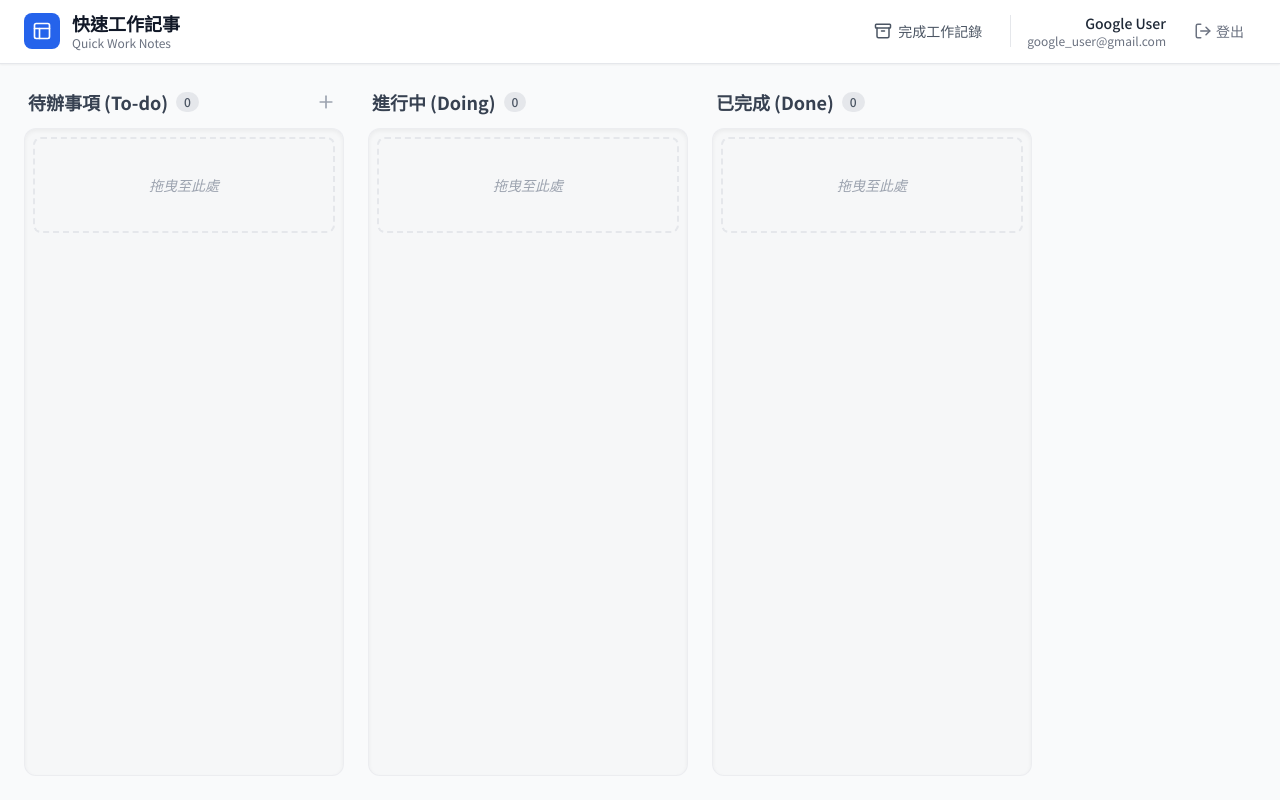
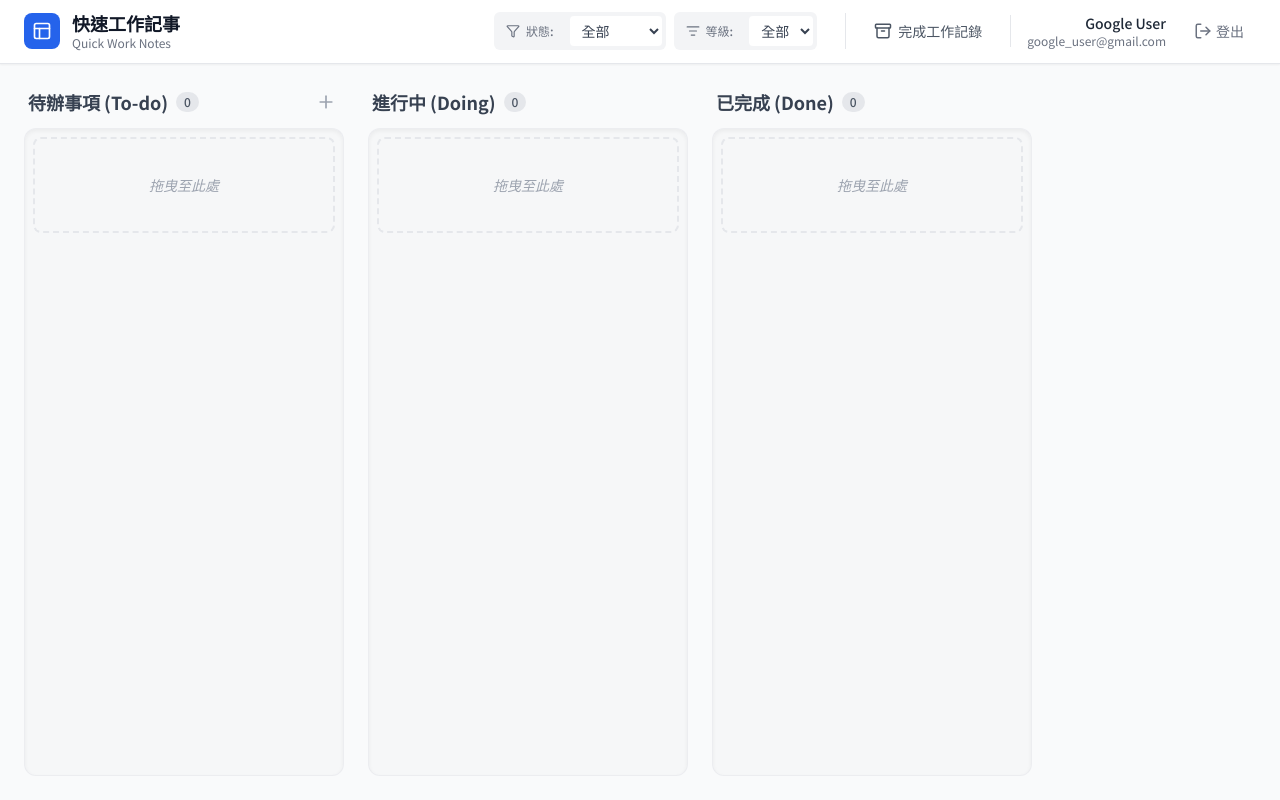
Before and after one commit to fantasyjack99/fastwork, a React (Vite) app: page / in a window 1280 px wide. Both pictures are taken after a click on the button "使用 Google 帳號登入". Built offline with nearby package versions, Linux system fonts and the light colour scheme.

Commit message:
feat: Add task filtering and priority weighting
Introduces helpers for determining task criticality and priority weight.
Implements filtering logic for tasks based on due date and status.
Enables visual highlighting of critical tasks.

```diff
--- a/components/Board.tsx
+++ b/components/Board.tsx
@@ -18,14 +18,14 @@ import {
   verticalListSortingStrategy,
   arrayMove,
 } from '@dnd-kit/sortable';
-import { Task, Column as ColumnType, User, TaskStatus } from '../types';
+import { Task, Column as ColumnType, User, TaskStatus, PRIORITY_CONFIG } from '../types';
 import { TaskCard } from './TaskCard';
 import { TaskModal } from './TaskModal';
-import { ArchiveModal } from './ArchiveModal'; // Import new modal
-import { Plus, LogOut, Layout, Archive } from 'lucide-react';
+import { ArchiveModal } from './ArchiveModal';
+import { Plus, LogOut, Layout, Archive, Filter, ListFilter } from 'lucide-react';
 import { Button } from './Button';
 import { createPortal } from 'react-dom';
-import { cn } from '../utils';
+import { cn, isOverdue, isToday, getPriorityWeight, isCriticalTask } from '../utils';
 
 // Column Component (Internal to Board to share context easily)
 interface ColumnProps {
@@ -96,6 +96,9 @@ const DEFAULT_COLUMNS: ColumnType[] = [
   { id: 'done', title: '已完成 (Done)' },
 ];
 
+type FilterTime = 'all' | 'overdue' | 'today';
+type FilterPriority = 'all' | 'urgent' | 'important' | 'normal';
+
 export const Board: React.FC<BoardProps> = ({ user, onLogout }) => {
   const [tasks, setTasks] = useState<Task[]>(() => {
     const saved = localStorage.getItem(`micro_kanban_tasks_${user.id}`);
@@ -106,6 +109,10 @@ export const Board: React.FC<BoardProps> = ({ user, onLogout }) => {
   const [isModalOpen, setIsModalOpen] = useState(false);
   const [isArchiveModalOpen, setIsArchiveModalOpen] = useState(false); // Archive Modal State
   const [editingTask, setEditingTask] = useState<Task | null>(null);
+
+  // Filter States
+  const [filterTime, setFilterTime] = useState<FilterTime>('all');
+  const [filterPriority, setFilterPriority] = useState<FilterPriority>('all');
 
   // Sensors for Drag and Drop
   const sensors = useSensors(
@@ -150,7 +157,6 @@ export const Board: React.FC<BoardProps> = ({ user, onLogout }) => {
   };
 
   const handleArchiveTask = (task: Task) => {
-    // Removed window.confirm to ensure the action is immediate and not blocked by browser settings
     setTasks((prev) =>
       prev.map(t => t.id === task.id ? { ...t, isArchived: true } : t)
     );
@@ -177,26 +183,20 @@ export const Board: React.FC<BoardProps> = ({ user, onLogout }) => {
 
     if (!isActiveTask) return;
 
-    // Helper to update status and completion time
+    // Helper to update status
     const updateTaskStatus = (t: Task, newStatus: TaskStatus): Task => {
         const updates: Partial<Task> = { status: newStatus };
-        // If moving to done, set completedAt
         if (newStatus === 'done' && t.status !== 'done') {
             updates.completedAt = new Date().toISOString();
         }
-        // If moving out of done, maybe clear completedAt or keep it?
-        // Let's keep it as a record of "last completion", or clear it if strict.
-        // For now, let's leave it, but update logic prioritizes status.
         return { ...t, ...updates };
     };
 
-    // Dropping a Task over another Task
     if (isActiveTask && isOverTask) {
       setTasks((tasks) => {
         const activeIndex = tasks.findIndex((t) => t.id === activeId);
         const overIndex = tasks.findIndex((t) => t.id === overId);
 
-        // Use immutable update pattern
         const newTasks = [...tasks];
         const newStatus = newTasks[overIndex].status;
 
@@ -208,7 +208,6 @@ export const Board: React.FC<BoardProps> = ({ user, onLogout }) => {
       });
     }
 
-    // Dropping a Task over a Column (empty area or container)
     const isOverColumn = DEFAULT_COLUMNS.some(col => col.id === overId);
     if (isActiveTask && isOverColumn) {
       setTasks((tasks) => {
@@ -227,15 +226,62 @@ export const Board: React.FC<BoardProps> = ({ user, onLogout }) => {
     setActiveTask(null);
   };
 
-  // Filter out archived tasks for the board view
-  const visibleTasks = useMemo(() => tasks.filter(t => !t.isArchived), [tasks]);
-  // Get archived tasks for the modal
+  // Filter and Sort Logic
+  const visibleTasks = useMemo(() => {
+    // 1. Initial Filter (Not Archived)
+    let filtered = tasks.filter(t => !t.isArchived);
+
+    // 2. Apply Priority Filter
+    if (filterPriority !== 'all') {
+      const targetLabel = PRIORITY_CONFIG[filterPriority].label;
+      filtered = filtered.filter(t => t.category === targetLabel);
+    }
+
+    // 3. Apply Time Filter
+    if (filterTime !== 'all') {
+      if (filterTime === 'overdue') {
+        filtered = filtered.filter(t => isOverdue(t.dueDate, t.status));
+      } else if (filterTime === 'today') {
+        filtered = filtered.filter(t => isToday(t.dueDate));
+      }
+    }
+
+    // 4. Apply Sorting Logic
+    // Rule: Critical (Overdue/Today) > Priority (Urgent>Important>Normal) > DueDate
+    return filtered.sort((a, b) => {
+      const aCritical = isCriticalTask(a.dueDate, a.status);
+      const bCritical = isCriticalTask(b.dueDate, b.status);
+
+      // Status Check: Done items should arguably be at the bottom, but assuming sorting applies mostly to active columns
+      // If one is critical and other is not, critical wins
+      if (aCritical && !bCritical) return -1;
+      if (!aCritical && bCritical) return 1;
+
+      // If both are critical OR both are not critical, compare Priority
+      const aWeight = getPriorityWeight(a.category);
+      const bWeight = getPriorityWeight(b.category);
+
+      if (aWeight !== bWeight) {
+        return bWeight - aWeight; // Higher weight first (3 > 2 > 1)
+      }
+
+      // If Priority is same, compare Due Date (Earliest first)
+      // Empty due date goes last
+      if (!a.dueDate && !b.dueDate) return 0;
+      if (!a.dueDate) return 1;
+      if (!b.dueDate) return -1;
+
+      return new Date(a.dueDate).getTime() - new Date(b.dueDate).getTime();
+    });
+
+  }, [tasks, filterPriority, filterTime]);
+
   const archivedTasks = useMemo(() => tasks.filter(t => t.isArchived), [tasks]);
 
   return (
     <div className="flex flex-col h-screen bg-gray-50 overflow-hidden">
       {/* Header */}
-      <header className="bg-white border-b border-gray-200 px-6 py-3 flex items-center justify-between shadow-sm z-10 shrink-0">
+      <header className="bg-white border-b border-gray-200 px-6 py-3 flex items-center justify-between shadow-sm z-10 shrink-0 flex-wrap gap-3">
         <div className="flex items-center gap-3">
           <div className="p-2 bg-blue-600 rounded-lg text-white">
             <Layout size={20} />
@@ -245,7 +291,44 @@ export const Board: React.FC<BoardProps> = ({ user, onLogout }) => {
             <p className="text-xs text-gray-500">Quick Work Notes</p>
           </div>
         </div>
-        <div className="flex items-center gap-3 sm:gap-4">
+
+        {/* Filter Controls */}
+        <div className="flex items-center gap-2 flex-1 justify-center md:justify-end md:mr-4">
+            <div className="flex items-center bg-gray-100 rounded-md p-1 gap-2">
+                <div className="flex items-center px-2 text-gray-500">
+                    <Filter size={14} className="mr-1.5"/>
+                    <span className="text-xs font-medium">狀態:</span>
+                </div>
+                <select
+                    value={filterTime}
+                    onChange={(e) => setFilterTime(e.target.value as FilterTime)}
+                    className="bg-white text-sm border-0 rounded px-2 py-1 focus:ring-2 focus:ring-blue-500 text-gray-700 cursor-pointer"
+                >
+                    <option value="all">全部</option>
+                    <option value="overdue">已逾期</option>
+                    <option value="today">今天到期</option>
+                </select>
+            </div>
+
+            <div className="flex items-center bg-gray-100 rounded-md p-1 gap-2">
+                 <div className="flex items-center px-2 text-gray-500">
+                    <ListFilter size={14} className="mr-1.5"/>
+                    <span className="text-xs font-medium">等級:</span>
+                </div>
+                <select
+                    value={filterPriority}
+                    onChange={(e) => setFilterPriority(e.target.value as FilterPriority)}
+                    className="bg-white text-sm border-0 rounded px-2 py-1 focus:ring-2 focus:ring-blue-500 text-gray-700 cursor-pointer"
+                >
+                    <option value="all">全部</option>
+                    <option value="urgent">緊急</option>
+                    <option value="important">重要</option>
+                    <option value="normal">一般</option>
+                </select>
+            </div>
+        </div>
+
+        <div className="flex items-center gap-3 sm:gap-4 border-l pl-4 border-gray-200">
           <Button
             variant="ghost"
             size="sm"
--- a/utils.ts
+++ b/utils.ts
@@ -1,5 +1,6 @@
 import { clsx, type ClassValue } from 'clsx';
 import { twMerge } from 'tailwind-merge';
+import { PRIORITY_CONFIG } from './types';
 
 export function cn(...inputs: ClassValue[]) {
   return twMerge(clsx(inputs));
@@ -88,3 +89,17 @@ export function generateGoogleCalendarUrl(title: string, content: string, dueDat
 
   return `https://www.google.com/calendar/render?${params.toString()}`;
 }
+
+// Helper to get numeric weight for priority
+export function getPriorityWeight(categoryLabel: string): number {
+  if (categoryLabel === PRIORITY_CONFIG.urgent.label) return 3;
+  if (categoryLabel === PRIORITY_CONFIG.important.label) return 2;
+  if (categoryLabel === PRIORITY_CONFIG.normal.label) return 1;
+  return 0;
+}
+
+// Helper to check if a task is "Critical" (Overdue or Due Today)
+export function isCriticalTask(dueDate: string, status: string): boolean {
+  if (status === 'done') return false;
+  return isOverdue(dueDate, status) || isToday(dueDate);
+}
```
